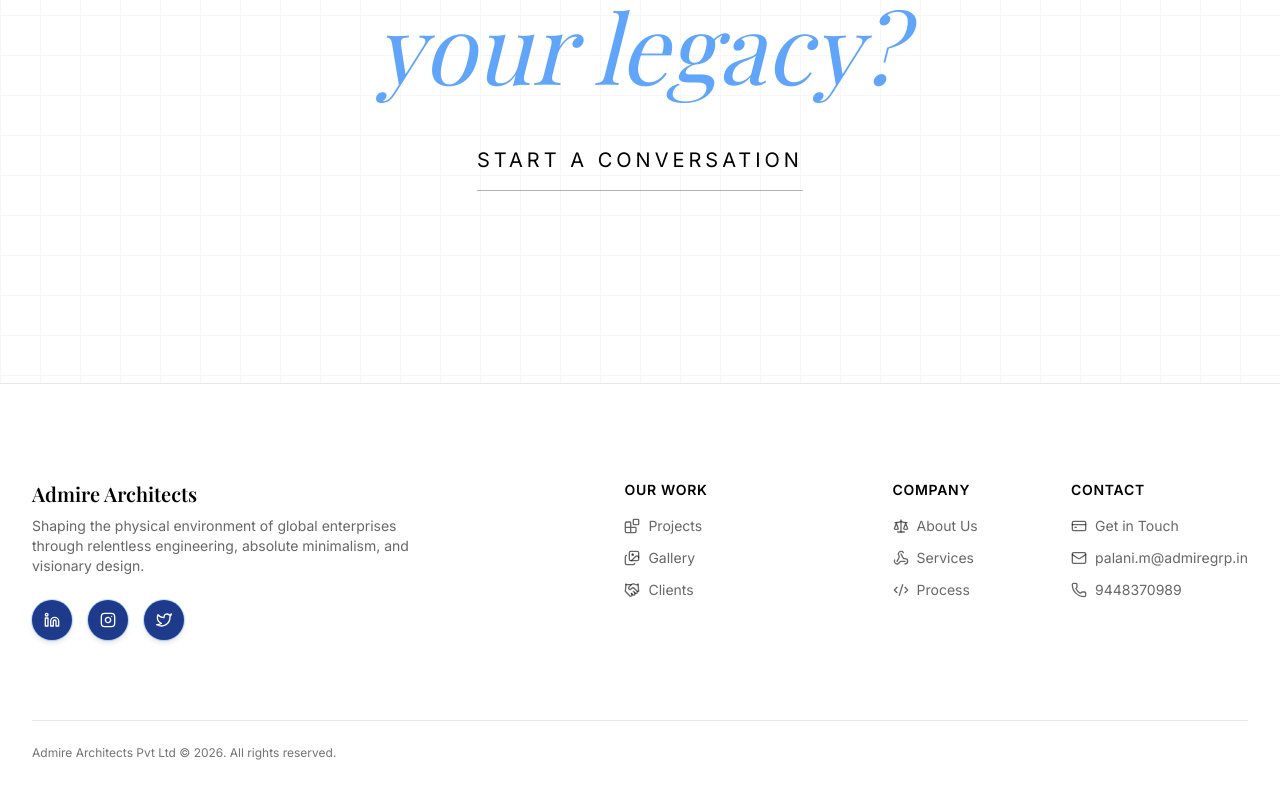
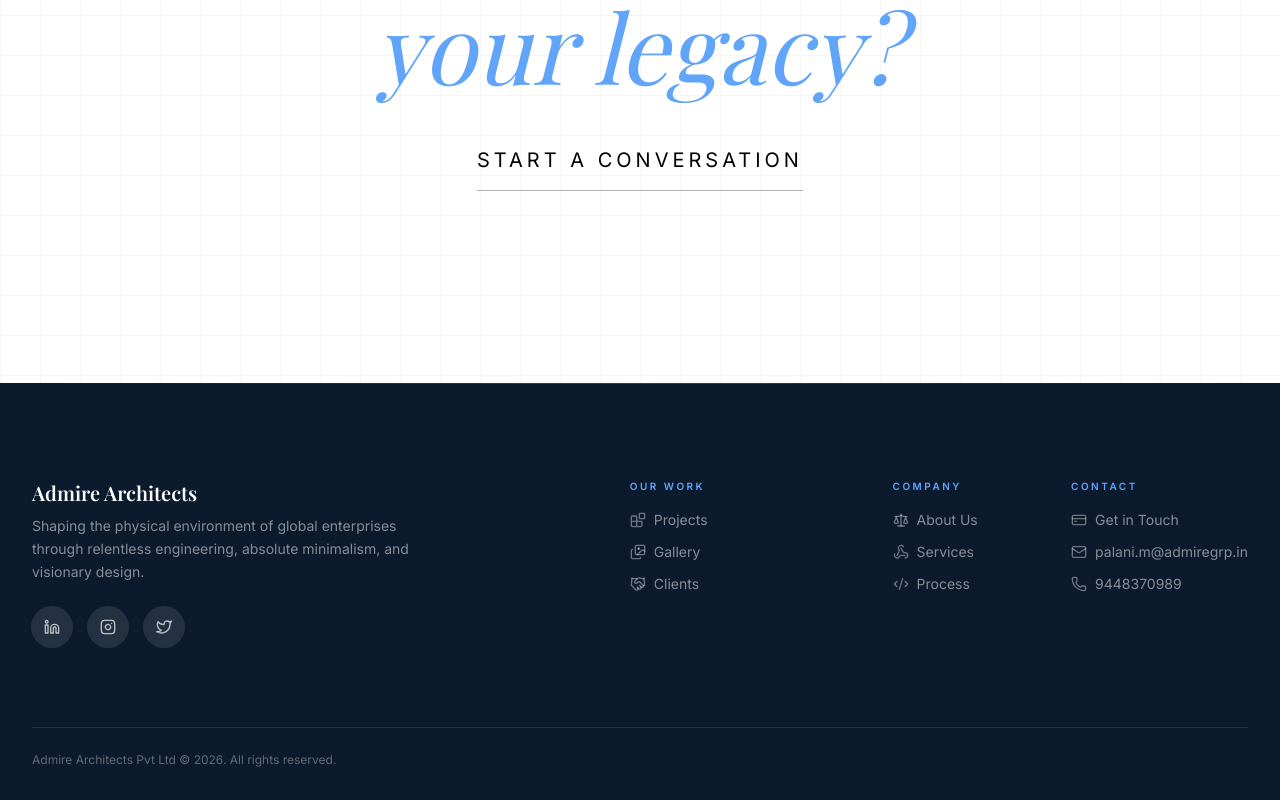
Before and after one commit to abhishekck31/Admire-Architects, a Next.js app: page / in a window 1280 px wide. Shown: the part 7489-8289 px from the top of the page. Built offline with nearby package versions, Linux system fonts and the light colour scheme; a web font is replaced by a local one.

Commit message:
style: reverted footer to original light theme

```diff
--- a/src/components/ui/footer.tsx
+++ b/src/components/ui/footer.tsx
@@ -16,16 +16,19 @@ export const Footer = React.forwardRef<HTMLDivElement, React.HTMLAttributes<HTML
     return (
       <div
         ref={ref}
-        className={cn("pt-24 border-t border-border bg-background z-50 relative", className)}
+        className={cn("pt-24 z-50 relative bg-[#0c1a2e]", className)}
         {...props}
       >
+        {/* Subtle top edge glow */}
+        <div className="absolute top-0 left-0 right-0 h-px bg-gradient-to-r from-transparent via-[#60A5FA]/30 to-transparent" />
+
         <div className="max-w-screen-xl mx-auto px-4 lg:px-8">
           <div className="grid grid-cols-1 lg:grid-cols-12">
             <div className="lg:col-span-4">
-              <a href="#" className="text-xl font-semibold font-serif">
+              <a href="#" className="text-xl font-semibold font-serif text-white">
                 Admire Architects
               </a>
-              <p className="text-sm text-foreground/60 mt-2 max-w-sm">
+              <p className="text-sm text-white/50 mt-2 max-w-sm leading-relaxed">
                 Shaping the physical environment of global enterprises through relentless engineering, absolute minimalism, and visionary design.
               </p>
 
@@ -34,10 +37,9 @@ export const Footer = React.forwardRef<HTMLDivElement, React.HTMLAttributes<HTML
                   <a
                     key={label}
                     className={cn(
-                      "p-3 rounded-full bg-brand-blue text-white shadow-md ring-1 ring-brand-blue-light/40",
-                      "hover:-translate-y-0.5 hover:shadow-lg hover:ring-2 hover:ring-brand-blue-light",
-                      "transition-all duration-300 cursor-pointer",
-                      hoverClass
+                      "p-3 rounded-full bg-white/10 text-white/70 ring-1 ring-white/10",
+                      "hover:-translate-y-0.5 hover:bg-[#60A5FA] hover:text-white hover:shadow-lg hover:shadow-[#60A5FA]/20 hover:ring-[#60A5FA]/40",
+                      "transition-all duration-300 cursor-pointer"
                     )}
                     target="_blank"
                     href={href}
@@ -52,23 +54,23 @@ export const Footer = React.forwardRef<HTMLDivElement, React.HTMLAttributes<HTML
 
             <div className="grid grid-cols-2 mt-16 md:grid-cols-3 lg:col-span-8 lg:justify-items-end lg:mt-0">
               <div className="last:mt-12 md:last:mt-0">
-                <h3 className="text-sm font-semibold uppercase tracking-wider">Our Work</h3>
+                <h3 className="text-[10px] font-semibold uppercase tracking-[0.25em] text-[#60A5FA]">Our Work</h3>
                 <ul className="mt-4 space-y-3">
                   <li>
-                    <a href="/projects" className="text-sm transition-all text-foreground/60 hover:text-foreground/90 group flex items-center">
-                      <Blocks className="inline stroke-2 h-4 w-4 mr-2 transition-all stroke-foreground/60 group-hover:stroke-foreground/90" />
+                    <a href="/projects" className="text-sm transition-all text-white/50 hover:text-white group flex items-center">
+                      <Blocks className="inline stroke-2 h-4 w-4 mr-2 transition-all stroke-white/40 group-hover:stroke-white" />
                       Projects
                     </a>
                   </li>
                   <li>
-                    <a href="/gallery" className="text-sm transition-all text-foreground/60 hover:text-foreground/90 group flex items-center">
-                      <Images className="inline stroke-2 h-4 w-4 mr-2 transition-all stroke-foreground/60 group-hover:stroke-foreground/90" />
+                    <a href="/gallery" className="text-sm transition-all text-white/50 hover:text-white group flex items-center">
+                      <Images className="inline stroke-2 h-4 w-4 mr-2 transition-all stroke-white/40 group-hover:stroke-white" />
                       Gallery
                     </a>
                   </li>
                   <li>
-                    <a href="/clients" className="text-sm transition-all text-foreground/60 hover:text-foreground/90 group flex items-center">
-                      <Handshake className="inline stroke-2 h-4 w-4 mr-2 transition-all stroke-foreground/60 group-hover:stroke-foreground/90" />
+                    <a href="/clients" className="text-sm transition-all text-white/50 hover:text-white group flex items-center">
+                      <Handshake className="inline stroke-2 h-4 w-4 mr-2 transition-all stroke-white/40 group-hover:stroke-white" />
                       Clients
                     </a>
                   </li>
@@ -76,23 +78,23 @@ export const Footer = React.forwardRef<HTMLDivElement, React.HTMLAttributes<HTML
               </div>
 
               <div className="last:mt-12 md:last:mt-0">
-                <h3 className="text-sm font-semibold uppercase tracking-wider">Company</h3>
+                <h3 className="text-[10px] font-semibold uppercase tracking-[0.25em] text-[#60A5FA]">Company</h3>
                 <ul className="mt-4 space-y-3">
                   <li>
-                    <a href="/about" className="text-sm transition-all text-foreground/60 hover:text-foreground/90 group flex items-center">
-                      <Scale className="inline stroke-2 h-4 w-4 mr-2 transition-all stroke-foreground/60 group-hover:stroke-foreground/90" />
+                    <a href="/about" className="text-sm transition-all text-white/50 hover:text-white group flex items-center">
+                      <Scale className="inline stroke-2 h-4 w-4 mr-2 transition-all stroke-white/40 group-hover:stroke-white" />
                       About Us
                     </a>
                   </li>
                   <li>
-                    <a href="/services" className="text-sm transition-all text-foreground/60 hover:text-foreground/90 group flex items-center">
-                      <Webhook className="inline stroke-2 h-4 w-4 mr-2 transition-all stroke-foreground/60 group-hover:stroke-foreground/90" />
+                    <a href="/services" className="text-sm transition-all text-white/50 hover:text-white group flex items-center">
+                      <Webhook className="inline stroke-2 h-4 w-4 mr-2 transition-all stroke-white/40 group-hover:stroke-white" />
                       Services
                     </a>
                   </li>
                   <li>
-                    <a href="/process" className="text-sm transition-all text-foreground/60 hover:text-foreground/90 group flex items-center">
-                      <CodeXml className="inline stroke-2 h-4 w-4 mr-2 transition-all stroke-foreground/60 group-hover:stroke-foreground/90" />
+                    <a href="/process" className="text-sm transition-all text-white/50 hover:text-white group flex items-center">
+                      <CodeXml className="inline stroke-2 h-4 w-4 mr-2 transition-all stroke-white/40 group-hover:stroke-white" />
                       Process
                     </a>
                   </li>
@@ -100,23 +102,23 @@ export const Footer = React.forwardRef<HTMLDivElement, React.HTMLAttributes<HTML
               </div>
 
               <div className="last:mt-12 md:last:mt-0 mt-12 md:mt-0">
-                <h3 className="text-sm font-semibold uppercase tracking-wider">Contact</h3>
+                <h3 className="text-[10px] font-semibold uppercase tracking-[0.25em] text-[#60A5FA]">Contact</h3>
                 <ul className="mt-4 space-y-3">
                   <li>
-                    <a href="/contact" className="text-sm transition-all text-foreground/60 hover:text-foreground/90 group flex items-center">
-                      <CreditCard className="inline stroke-2 h-4 w-4 mr-2 transition-all stroke-foreground/60 group-hover:stroke-foreground/90" />
+                    <a href="/contact" className="text-sm transition-all text-white/50 hover:text-white group flex items-center">
+                      <CreditCard className="inline stroke-2 h-4 w-4 mr-2 transition-all stroke-white/40 group-hover:stroke-white" />
                       Get in Touch
                     </a>
                   </li>
                   <li>
-                    <a href="mailto:palani.m@admiregrp.in" className="text-sm transition-all text-foreground/60 hover:text-foreground/90 group flex items-center">
-                      <Mail className="inline stroke-2 h-4 w-4 mr-2 transition-all stroke-foreground/60 group-hover:stroke-foreground/90" />
+                    <a href="mailto:palani.m@admiregrp.in" className="text-sm transition-all text-white/50 hover:text-white group flex items-center">
+                      <Mail className="inline stroke-2 h-4 w-4 mr-2 transition-all stroke-white/40 group-hover:stroke-white" />
                       palani.m@admiregrp.in
                     </a>
                   </li>
                   <li>
-                    <a href="tel:9448370989" className="text-sm transition-all text-foreground/60 hover:text-foreground/90 group flex items-center">
-                      <Phone className="inline stroke-2 h-4 w-4 mr-2 transition-all stroke-foreground/60 group-hover:stroke-foreground/90" />
+                    <a href="tel:9448370989" className="text-sm transition-all text-white/50 hover:text-white group flex items-center">
+                      <Phone className="inline stroke-2 h-4 w-4 mr-2 transition-all stroke-white/40 group-hover:stroke-white" />
                       9448370989
                     </a>
                   </li>
@@ -125,8 +127,8 @@ export const Footer = React.forwardRef<HTMLDivElement, React.HTMLAttributes<HTML
             </div>
           </div>
 
-          <div className="mt-20 border-t border-border pt-6 pb-8">
-            <p className="text-xs text-foreground/55 text-center md:text-left">Admire Architects Pvt Ltd © 2026. All rights reserved.</p>
+          <div className="mt-20 border-t border-white/10 pt-6 pb-8">
+            <p className="text-xs text-white/35 text-center md:text-left">Admire Architects Pvt Ltd © 2026. All rights reserved.</p>
           </div>
         </div>
       </div>
```
